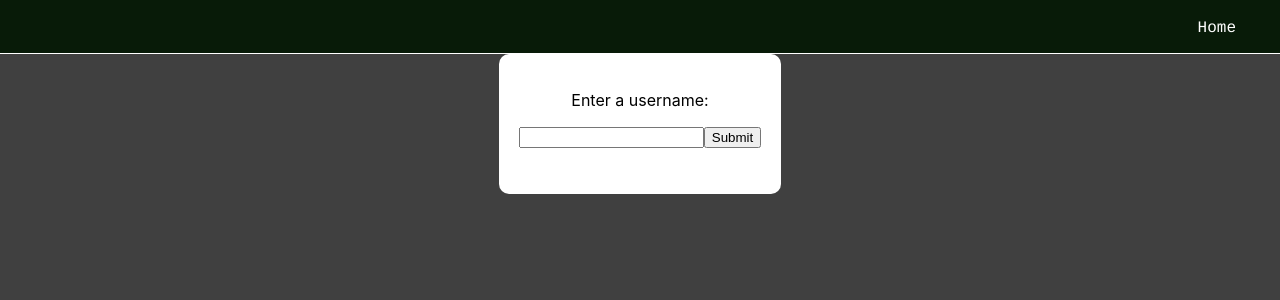
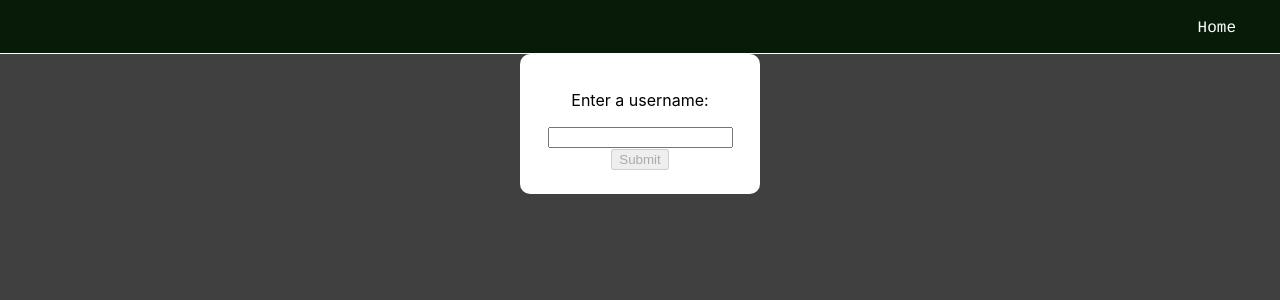
Before and after one commit to dstollbyu/web-stuff, a React (Create React App) app: page /TwitchClipper in a window 1280 px wide. Shown: the top 300 px of the page. Built offline with nearby package versions, Linux system fonts and the light colour scheme.

Commit message:
Continuing work on TwitchClipper

```diff
--- a/src/components/MainPage.js
+++ b/src/components/MainPage.js
@@ -34,7 +34,7 @@ const MainPage = () => {
 
   const searchValues = {
     svg: <svg width="64" height="64" viewBox="0 0 16 16"> <path fillRule="evenodd" d="M10.442 10.442a1 1 0 0 1 1.415 0l3.85 3.85a1 1 0 0 1-1.414 1.415l-3.85-3.85a1 1 0 0 1 0-1.415z"/> <path fillRule="evenodd" d="M6.5 12a5.5 5.5 0 1 0 0-11 5.5 5.5 0 0 0 0 11zM13 6.5a6.5 6.5 0 1 1-13 0 6.5 6.5 0 0 1 13 0z"/> </svg>,
-    info: <><p> I used the hacker news API to generate a list of stories. I also created a search bar for that list. Click <a href="https://hn.algolia.com/api" target="_blank" rel="noopener noreferrer">here</a> for the hacker news API. I made this based on instruction found in <a href="https://www.roadtoreact.com/" target="_blank" rel="noopener noreferrer"><i style={{border:'none'}}>The Road to React</i></a> by Robin Wieruch. </p> <p> For this app, I used the following: </p> <ul> <li>CSS</li> <li>JavaScript</li> <li>React (Hooks)</li> <li>Jest (for testing)</li> </ul></>
+    info: <><p> I used the hacker news API to generate a list of stories. I also created a search bar for that list. Click <a href="https://hn.algolia.com/api" target="_blank" rel="noopener noreferrer">here</a> for the hacker news API. I made this based on instruction found in <a href="https://www.roadtoreact.com/" target="_blank" rel="noopener noreferrer"><i style={{border:'none'}}>The Road to React</i></a> by Robin Wieruch. </p> <p> For this app, I used the following: </p> <ul> <li>CSS</li> <li>JavaScript</li> <li>React (Hooks)</li> <li>Axios (for API)</li> </ul></>
   }
 
   const medValues = {
@@ -48,7 +48,7 @@ const MainPage = () => {
   }
 
   return (
-    <div>
+    <div style={{backgroundColor:'#202020'}}>
 
       <main className="main">
         {/* Welcome begin */}
--- a/src/components/SearchPage.js
+++ b/src/components/SearchPage.js
@@ -210,6 +210,7 @@ const SearchPage = () => {
     </>
   );
 };
+/* APPLICATION END */
 
 // Component definition for SearchForm to be used in return statement
 const SearchForm = ({ searchTerm, onSearchInput, onSearchSubmit }) => (
@@ -315,7 +316,6 @@ const List = ({ list, onRemoveItem }) => {
     </div>
   )
 };
-/* APPLICATION END */
 
 // Item component that shows a story's details of the title, author, number of comments, and points, along with a Dismiss button to remove from the query
 const Item = ( { item, onRemoveItem } ) => {
--- a/src/components/TwitchClipper.css
+++ b/src/components/TwitchClipper.css
@@ -1,9 +1,13 @@
+.clipBody {
+  background-color: #404040;
+}
+
 .clipContainer {
-  background-color: #404040;
   height: 100vh;
   margin-top: 54px;
   display: flex;
-  justify-content: center;
+  flex-direction: column;
+  align-items: center;
 }
 
 .search {
@@ -12,4 +16,9 @@
   border-radius: 10px;
   padding: 20px;
   height: 100px;
+  width: 200px;
 }
+
+.clipListContainer {
+  background-color: white;
+}
--- a/src/components/TwitchClipper.js
+++ b/src/components/TwitchClipper.js
@@ -1,18 +1,105 @@
 import React from 'react';
 import './TwitchClipper.css';
 import NavbarProj from './NavbarProj.js';
+import axios from 'axios';
 
+// TwitchClipper component that returns the search input as well as the search values
 const TwitchClipper = () => {
+  // State hook that handles the searchTerm
+  const [searchTerm, setSearchTerm] = React.useState('');
+  // State hook to hold the list of clips
+  const [clips, setClips] = React.useState([]);
+
+  // onSearchSubmit function that does the work when "Submit" is clicked
+  const onSearchSubmit = (event) => {
+
+    // Reset the clips array, please? https://overreacted.io/a-complete-guide-to-useeffect/
+    setClips([]);
+
+    // Defines config variable to be used for retrieving user id
+    let configUserId = {
+        method: 'get',
+        url: `https://api.twitch.tv/helix/users?login=${searchTerm}`,
+        headers: {
+          'client-id': '2zrys8su2u1tm0yip0adcvx2s7czr2',
+          'Authorization': process.env.REACT_APP_TWITCH_AUTH
+      }
+    };
+
+    // Use axios to return a JSON response with clip information based on the user id
+    axios(configUserId)
+      .then((response) => {
+        let userId;
+        // Store the userId into a variable from the retrieved json data
+        let userData = response.data.data;
+        if (userData.length !== 0) userId = response.data.data[0].id;
+        // If userId is defined, then pull the list of clips
+        if (userId !== undefined) {
+          // Defines config variable to be used for retrieving clip info from user id
+          let configClipInfo = {
+            method: 'get',
+            url: `https://api.twitch.tv/helix/clips?broadcaster_id=${userId}&first=10`,
+            headers: {
+              'client-id': '2zrys8su2u1tm0yip0adcvx2s7czr2',
+              'Authorization': process.env.REACT_APP_TWITCH_AUTH
+            }
+          }
+          // Another axios call to return the actual clip information
+          axios(configClipInfo)
+            .then((response) => {
+              const responseList = response.data.data;
+              setClips([...clips, ...responseList]);
+            })
+            .catch((error) => {
+              console.log(error);
+            });
+        } else {
+          console.log("UserID does not exist");
+        }
+      })
+      .catch((error) => {
+        console.log(error);
+      });
+
+    // Prevents browser from reloading when search is submitted
+    event.preventDefault();
+  }
+
+  // handleSearchInput function to set searchTerm equal to the value in the input every time it's changed; necessary for onChange to exist
+  const handleSearchInput = (event) => {
+    setSearchTerm(event.target.value);
+  }
+
+  return (
+    <div className="clipBody">
+      <NavbarProj />
+      <div className="clipContainer">
+        <form onSubmit={onSearchSubmit} className="search">
+          <p>Enter a username:</p>
+          <input id="search" isfocused="true" value={searchTerm} onChange={handleSearchInput} />
+          <button type="submit" disabled={!searchTerm}>Submit</button>
+        </form>
+        <div className="clipListContainer">
+          <List clipsList={clips} />
+        </div>
+      </div>
+    </div>
+  )
+}
+
+const List = ({ clipsList }) => {
+  console.log(clipsList);
   return (
     <>
-      <NavbarProj />
-      <div className="clipContainer">
-        <form className="search">
-          <p>Enter a username:</p>
-          <input id="search" isFocused />
-          <button type="submit">Submit</button>
-        </form>
-      </div>
+      {clipsList.map((item) => (<Item key={item.id} item={item} />))}
+    </>
+  )
+}
+
+const Item = ({ item }) => {
+  return (
+    <>
+      <p> {item.url} - {item.title} </p>
     </>
   )
 }
```
Also changed, not shown: 1 other file (tests, documents, lock files or other folders).
